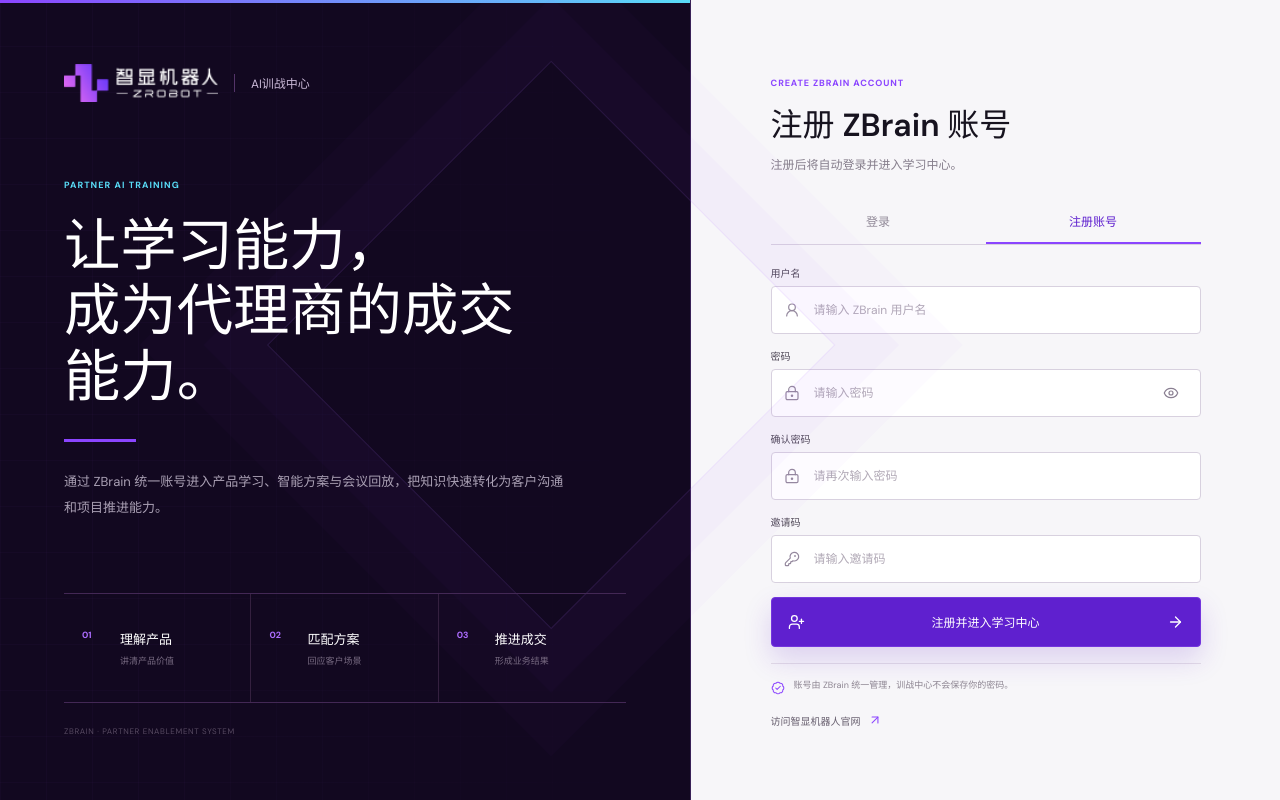
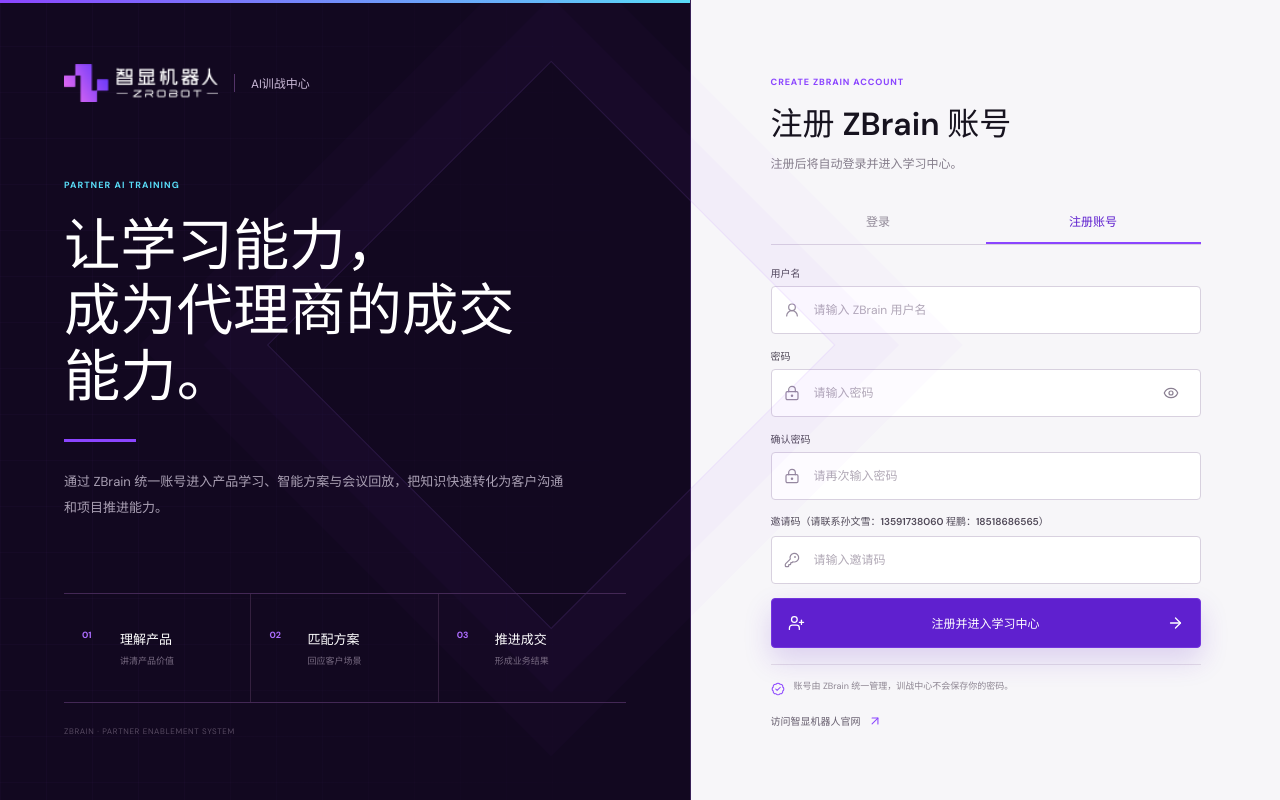
Before and after one commit to Rancho-Yin/zbrainlearning, a React (Vite) app: page / in a window 1280 px wide. Both pictures are taken after a click on the tab "注册账号". Built offline with nearby package versions, Linux system fonts and the light colour scheme.

Commit message:
Add invite contact details

```diff
--- a/src/main.jsx
+++ b/src/main.jsx
@@ -634,7 +634,7 @@
                   <div className="auth-input"><LockKeyhole aria-hidden="true" /><input type={showPassword ? 'text' : 'password'} autoComplete="new-password" value={confirmPassword} onChange={(event) => setConfirmPassword(event.target.value)} placeholder="请再次输入密码" disabled={pending} /></div>
                 </label>
                 <label>
-                  <span>邀请码</span>
+                  <span className="invite-label">邀请码（请联系孙文雪：13591738060 程鹏：18518686565）</span>
                   <div className="auth-input"><KeyRound aria-hidden="true" /><input autoComplete="off" value={inviteCode} onChange={(event) => setInviteCode(event.target.value)} placeholder="请输入邀请码" disabled={pending} /></div>
                 </label>
               </>
--- a/src/styles.css
+++ b/src/styles.css
@@ -81,6 +81,7 @@
 .auth-form-wrap.is-register .auth-official-link { margin-top: 12px; }
 .auth-form label { display: grid; gap: 8px; }
 .auth-form label > span { color: #504958; font-size: 10px; font-weight: 600; }
+.auth-form label > .invite-label { line-height: 1.6; overflow-wrap: anywhere; }
 .auth-input { height: 48px; display: grid; grid-template-columns: 20px minmax(0, 1fr) auto; align-items: center; gap: 10px; padding: 0 12px; background: white; border: 1px solid #d8d1df; border-radius: 4px; transition: border-color .2s ease, box-shadow .2s ease; }
 .auth-input:focus-within { border-color: var(--purple); box-shadow: 0 0 0 3px rgba(139,69,255,.09); }
 .auth-input > svg { width: 16px; color: #95899e; }
```
